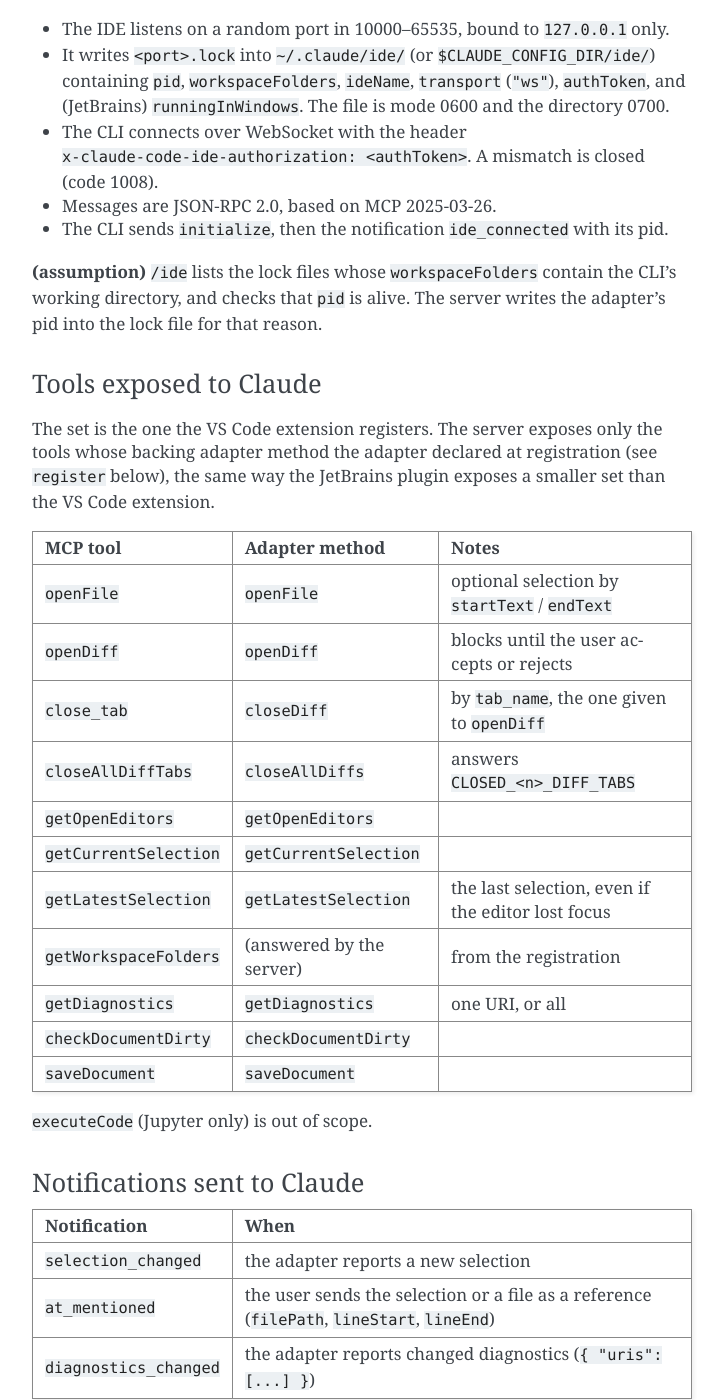
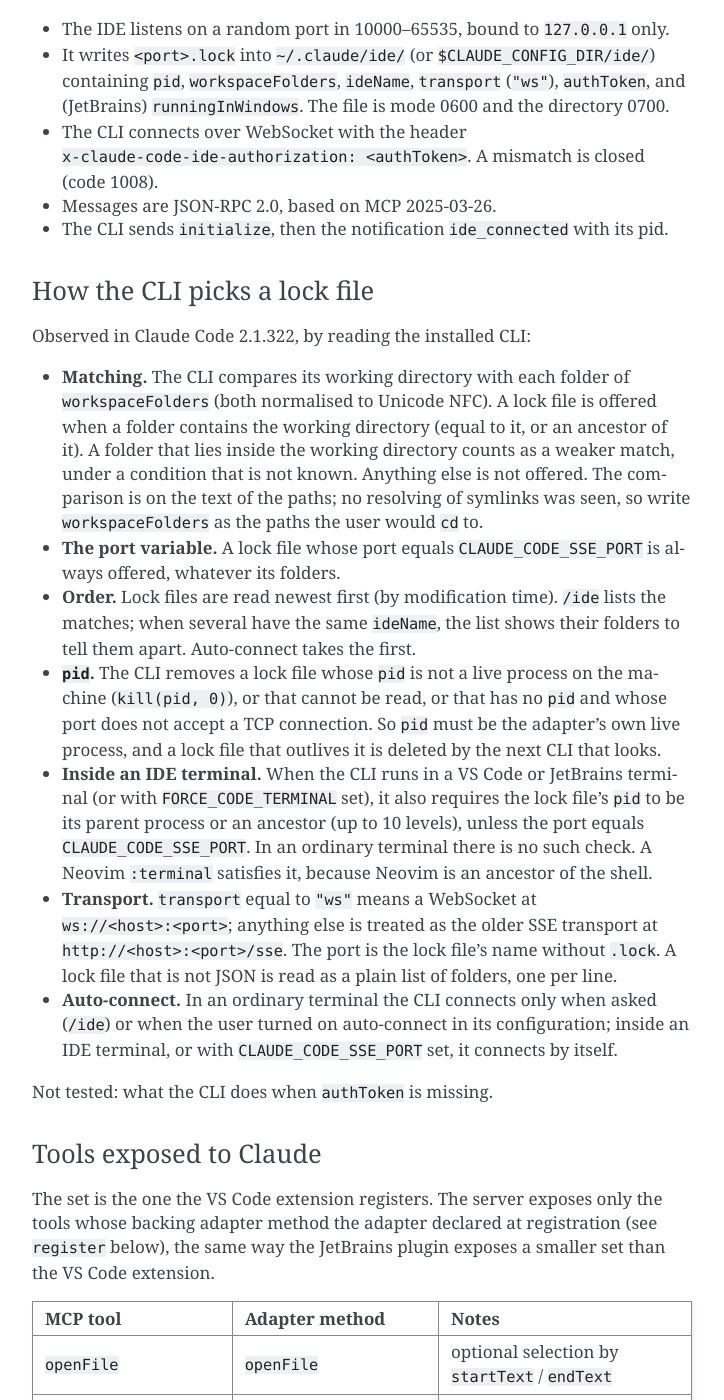
Before and after one commit to small-gear-lab/claude-ide-server, a Sphinx documentation site: the page built from docs/DESIGN.md, in a window 1280 px wide and 1400 px high, scrolled down 1209 px. Shown: the whole window, without its empty margins (388-1112 px from the left). Built offline with Sphinx 7.4.7, drawn with Linux system fonts in a browser that asks for light colours; some of the changed text lies outside the part shown.

Commit message:
Record how the CLI picks a lock file in the design notes

```diff
--- a/docs/DESIGN.md
+++ b/docs/DESIGN.md
@@ -50,8 +50,34 @@ What is observed of the existing integrations:
 - Messages are JSON-RPC 2.0, based on MCP 2025-03-26.
 - The CLI sends `initialize`, then the notification `ide_connected` with its pid.
 
-**(assumption)** `/ide` lists the lock files whose `workspaceFolders` contain the CLI's working directory, and
-checks that `pid` is alive. The server writes the adapter's pid into the lock file for that reason.
+### How the CLI picks a lock file
+
+Observed in Claude Code 2.1.322, by reading the installed CLI:
+
+- **Matching.** The CLI compares its working directory with each folder of `workspaceFolders` (both normalised
+  to Unicode NFC). A lock file is offered when a folder contains the working directory (equal to it, or an
+  ancestor of it). A folder that lies inside the working directory counts as a weaker match, under a condition
+  that is not known. Anything else is not offered. The comparison is on the text of the paths; no resolving of
+  symlinks was seen, so write `workspaceFolders` as the paths the user would `cd` to.
+- **The port variable.** A lock file whose port equals `CLAUDE_CODE_SSE_PORT` is always offered, whatever its
+  folders.
+- **Order.** Lock files are read newest first (by modification time). `/ide` lists the matches; when several
+  have the same `ideName`, the list shows their folders to tell them apart. Auto-connect takes the first.
+- **`pid`.** The CLI removes a lock file whose `pid` is not a live process on the machine (`kill(pid, 0)`), or
+  that cannot be read, or that has no `pid` and whose port does not accept a TCP connection. So `pid` must be the
+  adapter's own live process, and a lock file that outlives it is deleted by the next CLI that looks.
+- **Inside an IDE terminal.** When the CLI runs in a VS Code or JetBrains terminal (or with
+  `FORCE_CODE_TERMINAL` set), it also requires the lock file's `pid` to be its parent process or an ancestor
+  (up to 10 levels), unless the port equals `CLAUDE_CODE_SSE_PORT`. In an ordinary terminal there is no such
+  check. A Neovim `:terminal` satisfies it, because Neovim is an ancestor of the shell.
+- **Transport.** `transport` equal to `"ws"` means a WebSocket at `ws://<host>:<port>`; anything else is treated
+  as the older SSE transport at `http://<host>:<port>/sse`. The port is the lock file's name without `.lock`.
+  A lock file that is not JSON is read as a plain list of folders, one per line.
+- **Auto-connect.** In an ordinary terminal the CLI connects only when asked (`/ide`) or when the user turned on
+  auto-connect in its configuration; inside an IDE terminal, or with `CLAUDE_CODE_SSE_PORT` set, it connects by
+  itself.
+
+Not tested: what the CLI does when `authToken` is missing.
 
 ### Tools exposed to Claude
 
@@ -190,8 +216,7 @@ under its runtime directory and removes the ones that are still there on the nex
 
 ## Open questions
 
-- How the CLI chooses among several lock files, and what it does with `pid` (assumed above).
 - Whether to start the server on demand (systemd socket activation) or keep it running.
 - What an adapter should do when the server is not there: retry, and for how long.
-- Whether to accept lock files for workspaces in a path that is a symlink, and how to compare paths.
+- Whether to write both a path and its symlink-resolved form into `workspaceFolders`, since the CLI compares text.
 - A named-pipe transport for Windows.
```
Also changed, not shown: docs/ja/DESIGN.md (+14 -3 lines), 1 other file.
